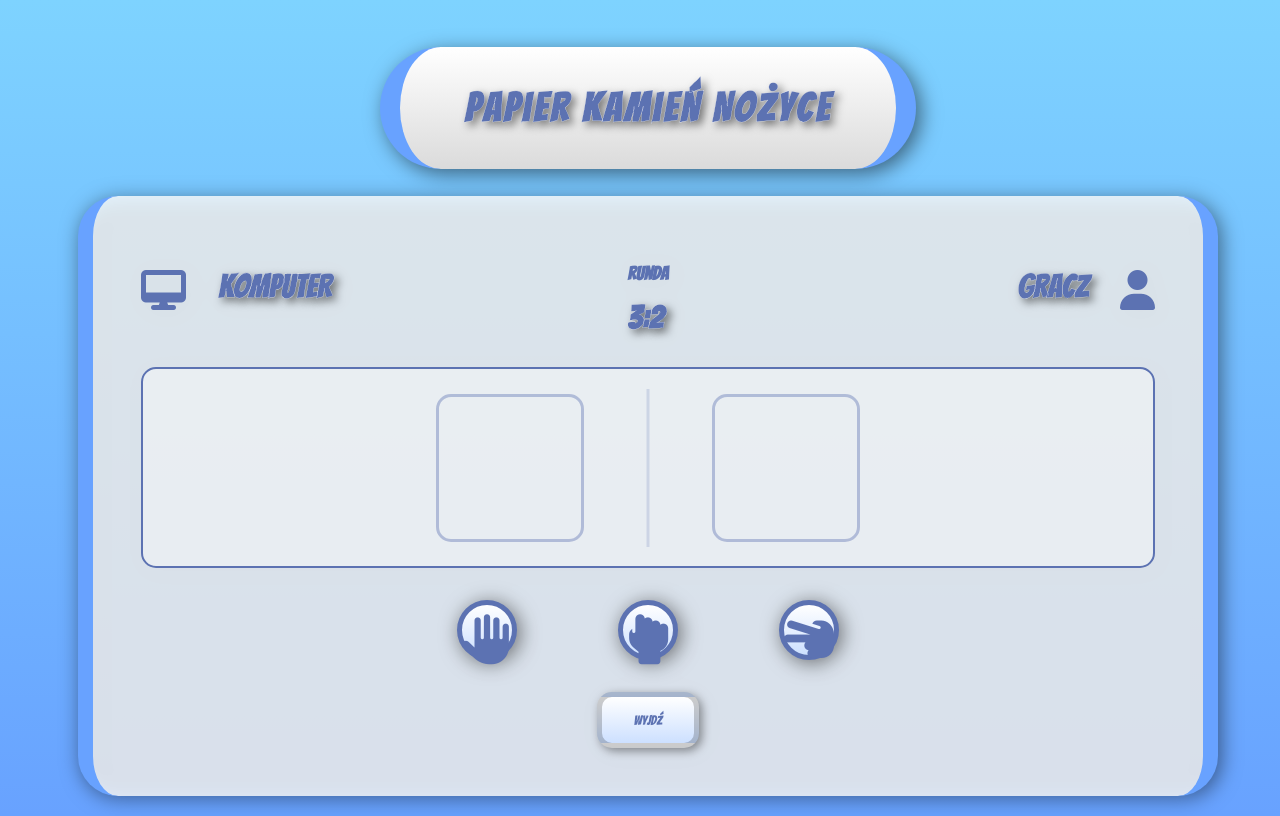
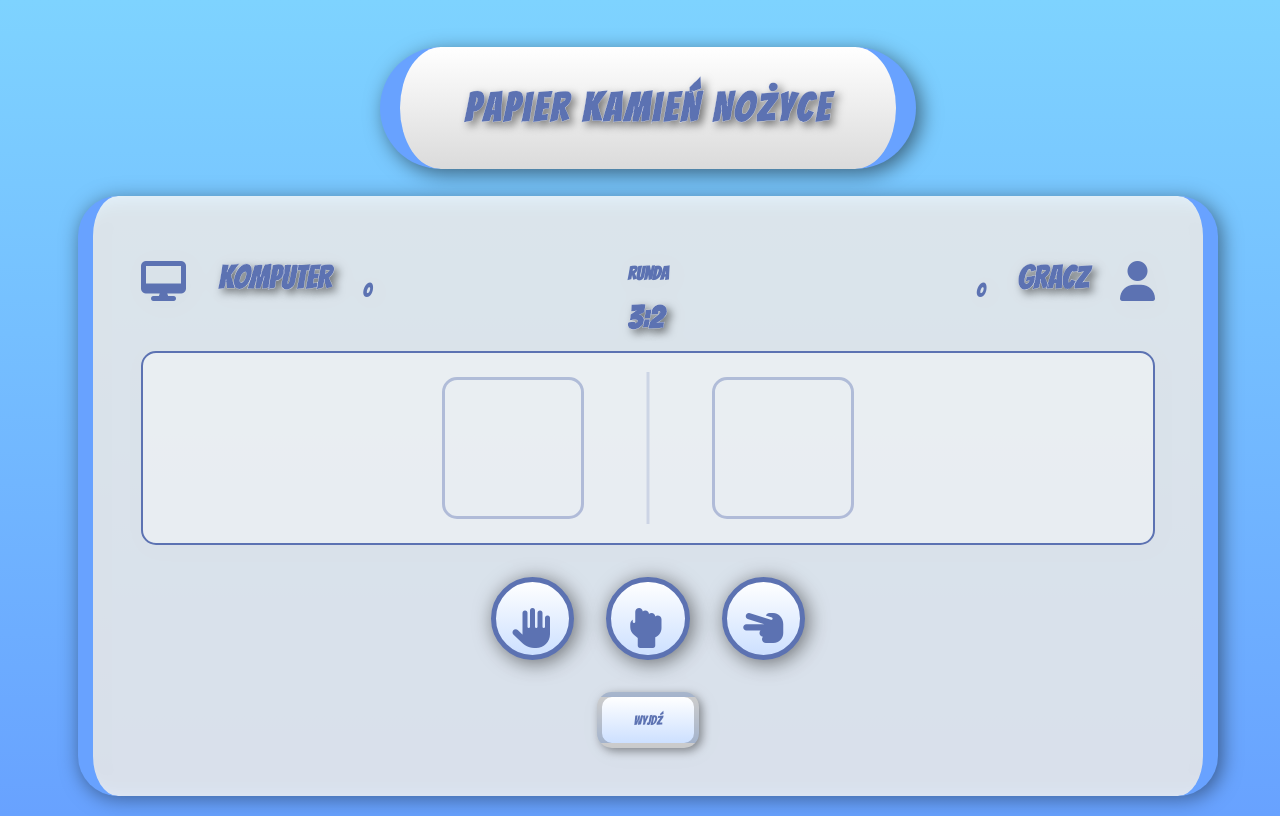
Before and after one commit to riozshow/papier-kamien-nozyce, a website: page index.html in a window 1280 px wide. Both pictures are taken after a click on the button "Graj!". Drawn offline with Linux system fonts and the light colour scheme.

Commit message:
Adjust control styles

```diff
--- a/index.html
+++ b/index.html
@@ -18,21 +18,21 @@
     <div class="board-content welcome">
       <h2>Wybierz liczbę rund</h2>
       <input type="number" value="5">
-      <button id="start-game" class="large">Graj!</button>
+      <button id="start-game" class="large" type="button">Graj!</button>
     </div>
     <div class="board-content game">
       <div class="points-bar">
         <div class="points-status">
           <i class="fa-solid fa-desktop"></i>
           <h2>Komputer</h2>
-          <h3 id="points-computer"></h3>
+          <h3 id="points-computer">0</h3>
         </div>
         <div class="game-status">
           <h3>Runda</h3>
           <h2 class="score">3:2</h2>
         </div>
         <div class="points-status right">
-          <h3 id="points-player"></h3>
+          <h3 id="points-player">0</h3>
           <h2>Gracz</h2>
           <i class="fa-solid fa-user"></i>
         </div>
@@ -42,13 +42,11 @@
         <div class="battle-slot player"></div>
       </div>
       <div class="controls">
-        <div class="figures">
-          <div class="slot-0"></div>
-          <div class="slot-1"></div>
-          <div class="slot-2"></div>
-        </div>
+        <div class="slot-0"></div>
+        <div class="slot-1"></div>
+        <div class="slot-2"></div>
       </div>
-      <button id="exit-game">Wyjdź</button>
+      <button id="exit-game" type="button">Wyjdź</button>
     </div>
   </div>
   <script src="./js/elements.js"></script>
--- a/js/functions.js
+++ b/js/functions.js
@@ -22,18 +22,22 @@ function displayBoard() {
 
 function createFigureElement(figure) {
   const moveTo = (element) => {
-    const elementPosition = element.getBoundingClientRect();
-    div.style.left = `${elementPosition.left + elementPosition.width / 2 - div.offsetWidth / 2}px`;
-    div.style.top = `${elementPosition.top + elementPosition.height / 2 - div.offsetHeight / 2}px`;
+    setTimeout(() => {
+      const elementPosition = element.getBoundingClientRect();
+      div.style.left = `${elementPosition.left + element.offsetWidth / 2 - div.offsetWidth / 2}px`;
+      div.style.top = `${elementPosition.top + element.offsetHeight / 2 - div.offsetHeight / 4}px`;
+    }, timeOffset)
   };
 
   const view = (show) => {
     setTimeout(() => {
       show ? div.classList.add("loaded") : div.classList.remove("loaded");
-    }, 50);
+    }, timeOffset);
   };
 
   const div = document.createElement("div");
+  const timeOffset = 10;
+
   Object.assign(div, figure);
   div.className = "figure";
   div.innerHTML = figure.icon;
@@ -62,8 +66,9 @@ function loadControls() {
 
   board.ontransitionend = () => {
     repositionFigures();
-    controlsReady.setState(true);
-  };
+  }
+
+  controlsReady.setState(true);
 }
 
 function toggleFiguresVisibility(on) {
@@ -75,6 +80,7 @@ function toggleFiguresVisibility(on) {
 function repositionFigures() {
   document.querySelectorAll(".figure").forEach((figure) => {
     const slot = document.querySelector(`.slot-${figure.code}`);
+    figure.classList.remove('selected')
     figure.moveTo(slot);
   });
 }
--- a/js/script.js
+++ b/js/script.js
@@ -18,6 +18,7 @@ selectedFigure.addListener(() => {
   );
 
   if (figure) {
+    figure.classList.add('selected')
     figure.moveTo(playerBattleSlot);
   }
 });
--- a/sass/style.scss
+++ b/sass/style.scss
@@ -85,15 +85,14 @@ input {
 .board {
   max-width: 1140px;
   background-color: rgba(255, 255, 255, 0.8);
-  padding: 4rem;
   border-radius: 40px;
   border: 15px solid $color-blue-dark;
   border-top: none;
   border-bottom: none;
   filter: drop-shadow(3px 3px 10px rgba(0, 0, 0, 0.5));
   position: relative;
-  width: 30%;
-  height: 30%;
+  width: 40%;
+  height: 40%;
   display: flex;
   align-items: center;
   justify-content: center;
@@ -115,7 +114,7 @@ input {
   flex-direction: column;
   align-items: center;
   justify-content: center;
-  gap: 2rem;
+  gap: 1rem;
   position: absolute;
   transform: scale(0);
   transition: transform 0.4s;
@@ -151,20 +150,27 @@ input {
     pointer-events: none;
   }
 
-  margin-top: 10px;
-  font-size: 50px;
+  font-size: 5vh;
+  width: 5vh;
+  height: 5vh;
   left: 50%;
   top: 50%;
   position: absolute;
   opacity: 0;
-  transition: opacity 0.3s, left 0.3s, top 0.3s;
+  transform: scale(1);
+  transition: opacity 0.3s, left 0.3s, top 0.3s, transform 0.3s;
 
   &.loaded {
     opacity: 1;
   }
+
+  &.selected {
+    transform: scale(2);
+  }
 }
 
 .game {
+
   .points-bar {
     width: 100%;
     display: flex;
@@ -226,18 +232,12 @@ input {
   }
 
   .controls {
-    height: 30%;
+    height: 50%;
+    padding: 1rem 0;
     width: 100%;
     display: flex;
     justify-content: center;
-
-    .figures {
-      display: flex;
-      gap: 10%;
-      justify-content: center;
-      width: 100%;
-      height: 100%;
-      position: relative;
+    gap: 2rem;
 
     [class^="slot-"] {
       height: 100%;
@@ -249,4 +249,3 @@ input {
     }
   }
 }
-}
```
Also changed, not shown: css/style.css, 1 other file. Lines whose indentation alone changed are shown as unchanged.
